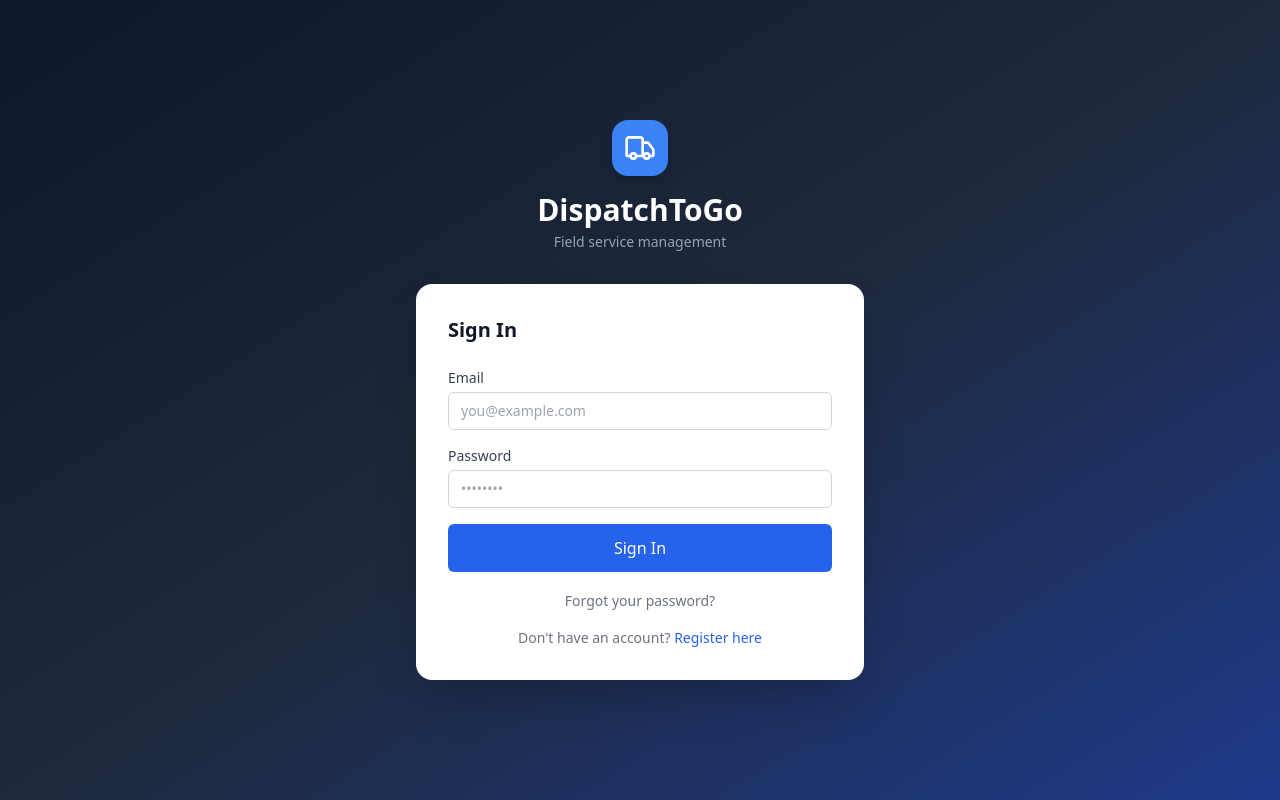
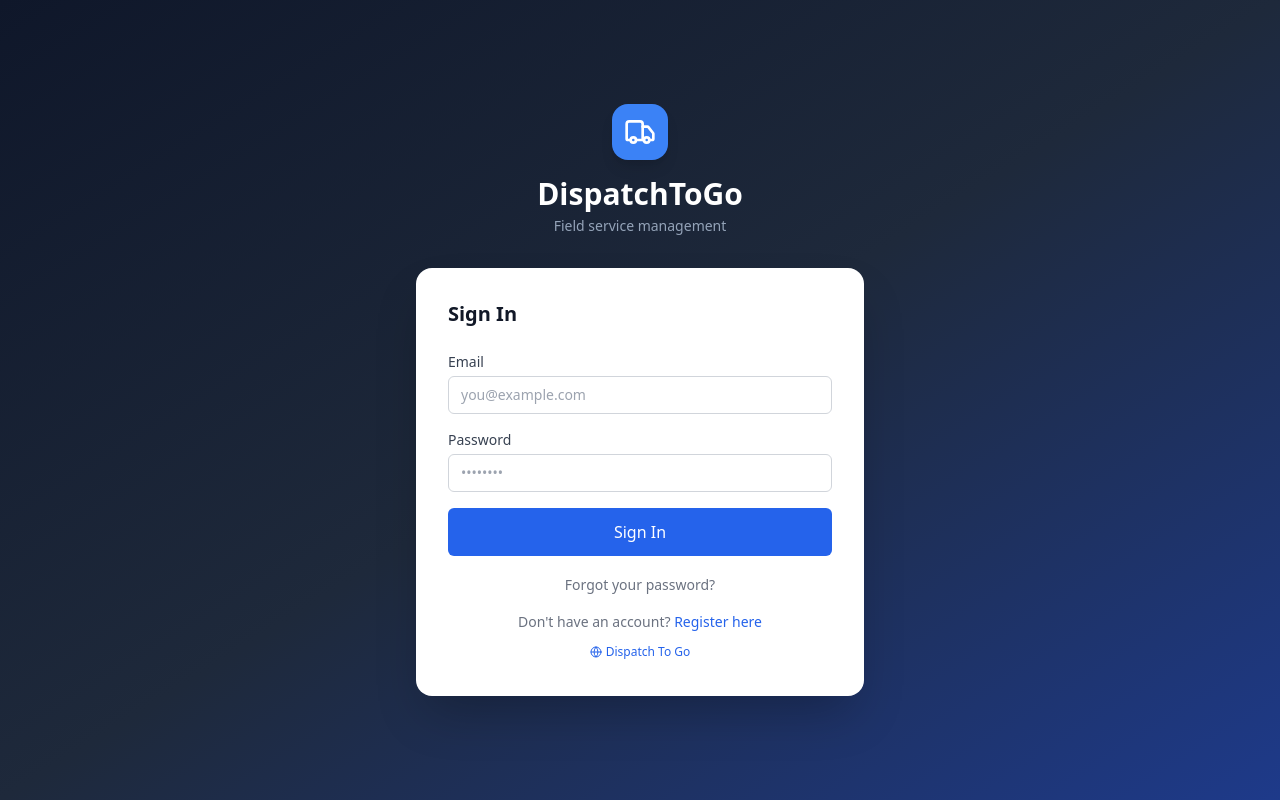
Before and after one commit to olegrumiancev/dispatchtogo, a Next.js app: page /login in a window 1280 px wide. Built offline with nearby package versions, Linux system fonts and the light colour scheme.

Commit message:
feat: add Globe icon and link to homepage in login and register pages

```diff
--- a/src/app/(auth)/login/page.tsx
+++ b/src/app/(auth)/login/page.tsx
@@ -6,7 +6,7 @@ import { useRouter, useSearchParams } from "next/navigation";
 import Link from "next/link";
 import { Input } from "@/components/ui/input";
 import { Button } from "@/components/ui/button";
-import { Truck, AlertCircle, CheckCircle, Mail } from "lucide-react";
+import { Truck, AlertCircle, CheckCircle, Mail, Globe } from "lucide-react";
 
 function getDashboardUrl(role: string): string {
   switch (role) {
@@ -113,9 +113,11 @@ function LoginForm() {
     <div className="w-full max-w-md">
       {/* Branding */}
       <div className="flex flex-col items-center mb-8">
-        <div className="w-14 h-14 bg-blue-500 rounded-2xl flex items-center justify-center shadow-lg mb-4">
-          <Truck className="w-8 h-8 text-white" />
-        </div>
+        <Link href="/">
+          <div className="w-14 h-14 bg-blue-500 rounded-2xl flex items-center justify-center shadow-lg mb-4">
+            <Truck className="w-8 h-8 text-white" />
+          </div>
+        </Link>
         <h1 className="text-3xl font-bold text-white">DispatchToGo</h1>
         <p className="text-slate-400 text-sm mt-1">Field service management</p>
       </div>
@@ -203,6 +205,13 @@ function LoginForm() {
             Register here
           </Link>
         </p>
+
+        <p className="text-center">
+          <Link href="/" className="text-center mt-3 text-blue-600 text-xs inline-flex items-center gap-1">
+            <Globe className="w-3 h-3" /> Dispatch To Go
+          </Link>
+        </p>
+
       </div>
     </div>
   );
--- a/src/app/(auth)/register/page.tsx
+++ b/src/app/(auth)/register/page.tsx
@@ -5,7 +5,7 @@ import Link from "next/link";
 import { Input } from "@/components/ui/input";
 import { Button } from "@/components/ui/button";
 import { SERVICE_CATEGORIES } from "@/lib/constants";
-import { Truck, AlertCircle, Mail } from "lucide-react";
+import { Truck, AlertCircle, Mail, Globe } from "lucide-react";
 
 type Role = "OPERATOR" | "VENDOR" | "";
 
@@ -140,9 +140,11 @@ export default function RegisterPage() {
     <div className="w-full max-w-md">
       {/* Branding */}
       <div className="flex flex-col items-center mb-8">
-        <div className="w-14 h-14 bg-blue-500 rounded-2xl flex items-center justify-center shadow-lg mb-4">
-          <Truck className="w-8 h-8 text-white" />
-        </div>
+        <Link href="/">
+          <div className="w-14 h-14 bg-blue-500 rounded-2xl flex items-center justify-center shadow-lg mb-4">
+            <Truck className="w-8 h-8 text-white" />
+          </div>
+        </Link>
         <h1 className="text-3xl font-bold text-white">DispatchToGo</h1>
         <p className="text-slate-400 text-sm mt-1">Create your account</p>
       </div>
@@ -304,6 +306,12 @@ export default function RegisterPage() {
             Sign in
           </Link>
         </p>
+
+        <p className="text-center">
+          <Link href="/" className="text-center mt-3 text-blue-600 text-xs inline-flex items-center gap-1">
+            <Globe className="w-3 h-3" /> Dispatch To Go
+          </Link>
+        </p>
       </div>
     </div>
   );
```
